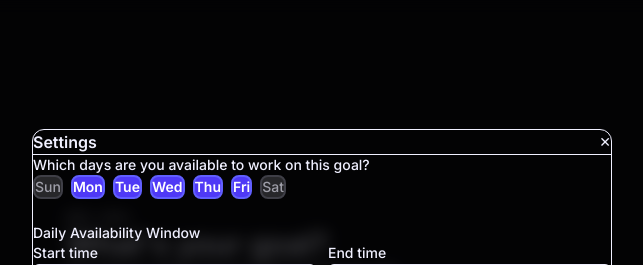
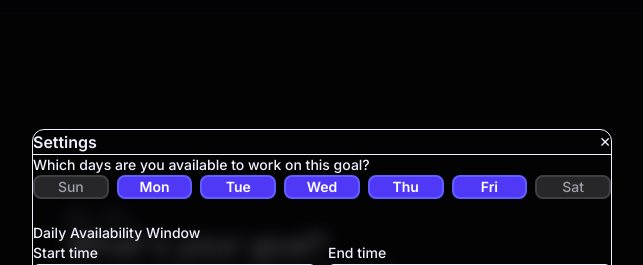
Before and after one commit to jsb58p/ai-calendar, a React (Vite) app in the folder frontend/: page / in a window 1280 px wide. Both pictures are taken after a click on the button "Edit". Shown: the top 265 px of the page, without its empty margins (318-961 px from the left). Built offline with nearby package versions, Linux system fonts and the light colour scheme; no server answers.

Commit message:
fix: day toggles fill modal width with grid layout

```diff
--- a/frontend/src/components/Settings/SettingsPanel.tsx
+++ b/frontend/src/components/Settings/SettingsPanel.tsx
@@ -6,8 +6,8 @@ import type { UserSettings } from '../../types'
 
 const DAY_LABELS = ['Sun', 'Mon', 'Tue', 'Wed', 'Thu', 'Fri', 'Sat']
 
-const DAY_ACTIVE_CLASS = "px-4 py-2 rounded-lg text-sm font-semibold cursor-pointer select-none transition-all duration-150 bg-indigo-600 text-white border-2 border-indigo-500 hover:bg-indigo-500 active:scale-95"
-const DAY_INACTIVE_CLASS = "px-4 py-2 rounded-lg text-sm font-medium cursor-pointer select-none transition-all duration-150 bg-zinc-800 text-zinc-400 border-2 border-zinc-700 hover:bg-zinc-700 hover:text-white active:scale-95"
+const DAY_ACTIVE_CLASS = "w-full py-3 rounded-lg text-sm font-semibold cursor-pointer select-none transition-all duration-150 bg-indigo-600 text-white border-2 border-indigo-500 hover:bg-indigo-500 active:scale-95 flex items-center justify-center"
+const DAY_INACTIVE_CLASS = "w-full py-3 rounded-lg text-sm font-medium cursor-pointer select-none transition-all duration-150 bg-zinc-800 text-zinc-400 border-2 border-zinc-700 hover:bg-zinc-700 hover:text-white active:scale-95 flex items-center justify-center"
 
 const RAMP_OPTIONS: { value: UserSettings['difficultyRamp']; label: string; testId: string }[] = [
   { value: 'easy-to-hard', label: 'Gradual build-up (easy → hard)', testId: 'ramp-easy-to-hard' },
@@ -112,7 +112,7 @@ export function SettingsPanel({ isOpen, onClose }: Props) {
           <p className="text-text-secondary text-sm font-medium mb-3">
             Which days are you available to work on this goal?
           </p>
-          <div className="flex flex-wrap gap-2">
+          <div className="grid grid-cols-7 gap-2">
             {DAY_LABELS.map((dayName, dayIndex) => {
               const isActive = availableDays.includes(dayIndex)
               return (
```
